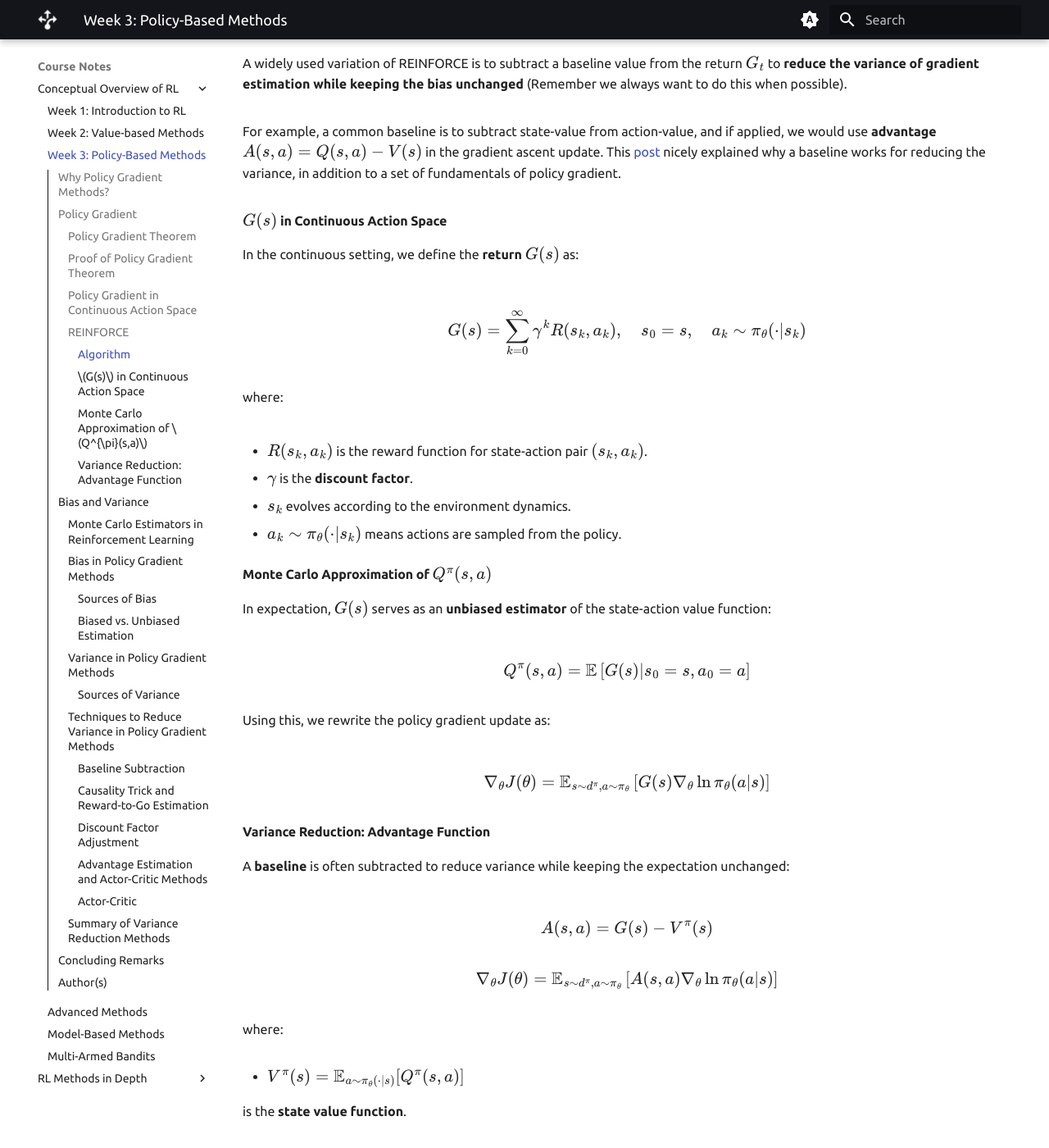
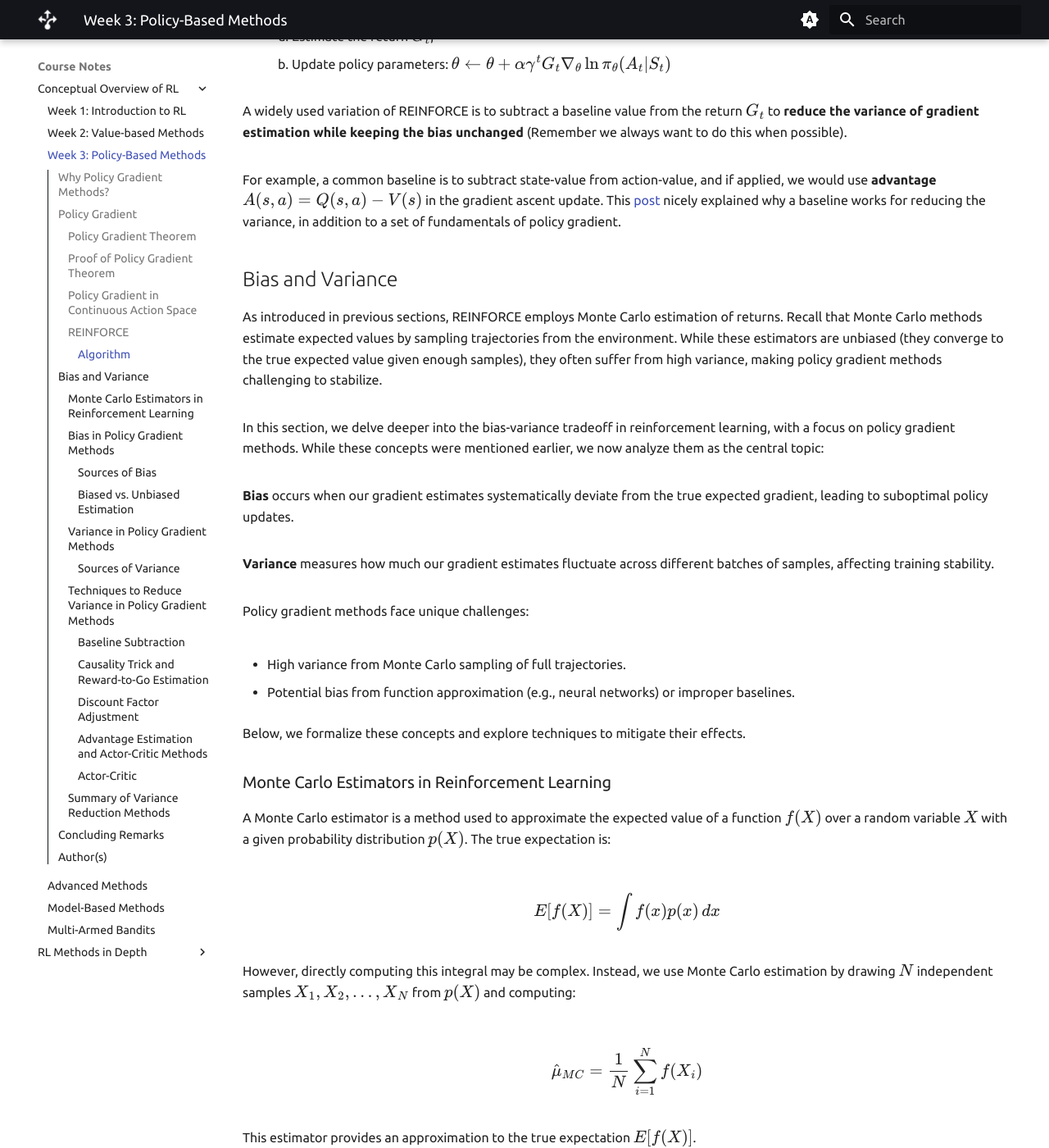
Before and after one commit to DeepRLCourse/DeepRLCourse.github.io, an MkDocs documentation site: the page built from docs/course_notes/policy-based.md, in a window 1280 px wide and 1400 px high, scrolled down 4166 px. Shown: the whole window at 82% size. Built offline with MkDocs 1.6.1 and Material for MkDocs 9.7.7, drawn with Linux system fonts in a browser that asks for light colours; some web fonts are replaced; some of the changed text lies outside the part shown.

Commit message:
fixed week3

```diff
--- a/docs/course_notes/policy-based.md
+++ b/docs/course_notes/policy-based.md
@@ -341,6 +341,7 @@ $$
 \end{aligned}
 $$
 
+where $G_t = \sum_{k=0}^{\infty} \gamma^kR_{t+k+1}$ is the discounted future reward starting from time setp $t$.
 
 Therefore we are able to measure $G_t$ from real sample trajectories and
 use that to update our policy gradient. It relies on a full trajectory
@@ -380,13 +381,13 @@ when possible).
 
 
 For example, a common baseline is to subtract state-value from
-action-value, and if applied, we would use **advantage** $A(s,a) = Q(s,a) - V(s)$ in the gradient ascent update. This [post](https://danieltakeshi.github.io/2017/03/28 going-deeper-into-reinforcement-learning-fundamentals-of-policy-gradients/) nicely explained why a baseline works for reducing the variance, in addition to a set of fundamentals of policy gradient.
+action-value, and if applied, we would use **advantage** $A(s,a) = Q(s,a) - V(s)$ in the gradient ascent update. This [post](https://danieltakeshi.github.io/2017/03/28/going-deeper-into-reinforcement-learning-fundamentals-of-policy-gradients/) nicely explained why a baseline works for reducing the variance, in addition to a set of fundamentals of policy gradient.
 
 
 
 
 
-
+<!--
 
 ####  $G(s)$ in Continuous Action Space
 
@@ -469,10 +470,24 @@ is the **state value function**.
 - $A(s,a)$ measures the **advantage** of taking action $a$ over
 the expected policy action.
 
-
+   -->
 
 ## Bias and Variance
-In this section we delve deeper into the bias and variance problem in RL especially in policy gradient
+As introduced in previous sections, REINFORCE employs Monte Carlo estimation of returns. Recall that Monte Carlo methods estimate expected values by sampling trajectories from the environment. While these estimators are unbiased (they converge to the true expected value given enough samples), they often suffer from high variance, making policy gradient methods challenging to stabilize.
+
+In this section, we delve deeper into the bias-variance tradeoff in reinforcement learning, with a focus on policy gradient methods. While these concepts were mentioned earlier, we now analyze them as the central topic:
+
+**Bias** occurs when our gradient estimates systematically deviate from the true expected gradient, leading to suboptimal policy updates.
+
+**Variance** measures how much our gradient estimates fluctuate across different batches of samples, affecting training stability.
+
+Policy gradient methods face unique challenges:
+
+- High variance from Monte Carlo sampling of full trajectories.
+
+- Potential bias from function approximation (e.g., neural networks) or improper baselines.
+
+Below, we formalize these concepts and explore techniques to mitigate their effects.
 
 ### Monte Carlo Estimators in Reinforcement Learning
 
@@ -892,24 +907,20 @@ $w$ at random.
 
 
 
-4. Compute the correction (TD error) for action-value at time $t$:
-
-$$\delta_t = r_t + \gamma Q(s_{t+1}, a_{t+1}) - Q(s_t, a_t)$$
+4. Compute the correction (TD error) for action-value at time $t$: $\delta_t = r_t + \gamma Q(s_{t+1}, a_{t+1}) - Q_w(s_t, a_t)$
 
 
-
-5. Use it to update the parameters of the action-value function:
-
-$$w \leftarrow w + \beta  \delta_t  \nabla_w Q(s_t, a_t)$$
+5. Compute MSE loss : $\mathcal{L}(w) = \frac{1}{2} \mathbb{E}_{(s_t, a_t, r_t, s_{t+1}) \sim \pi_\theta} \left[ \delta_t^2 \right]$
 
 
+6. Use it to update the parameters of the action-value function : $w \leftarrow w + \beta  \delta_t  \nabla_w Q_w(s_t, a_t)$
 
-6. Update $\theta$ and $w$.
+7. Update $\theta$ and $w$.
 
 
 
 Two learning rates, $\alpha$ and $\beta$, are predefined for policy and
-value function parameter updates, respectively.
+value function parameter updates, respectively. also note that during the value function loss calculation $Q(s_{t+1}, a_{t+1})$ is freezed.
 
 
 
```
Also changed, not shown: other parts of docs/course_notes/policy-based.md (+1 -1 lines), docs/course_notes/advanced.md (+1 -1 lines).
